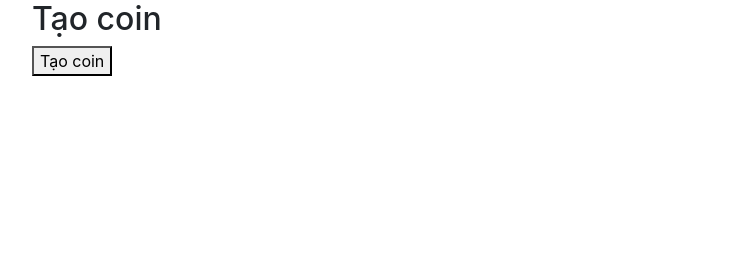
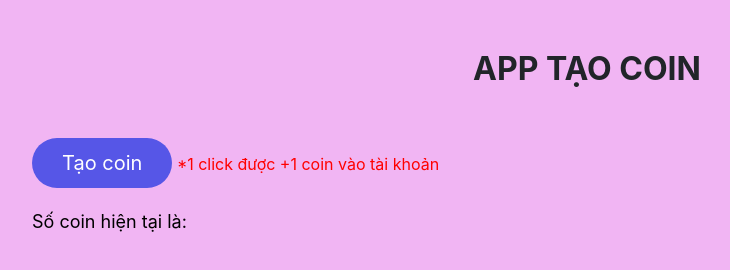
Before and after one commit to Nguyenhieploi/training-javascript2023, a plain HTML site: page Bất đồng bộ/index.html in a window 1280 px wide. Shown: the whole page, without its empty margins (53-783 px from the left). Drawn offline with nearby package versions, Linux system fonts and the light colour scheme.

Commit message:
chua xong

```diff
--- a/Bất đồng bộ/btapPromise.js
+++ b/Bất đồng bộ/btapPromise.js
@@ -4,15 +4,27 @@
     và in ra thông báo 1 cách tuần tự từng lượt cộng
 */
 function getRandomNumber(min, max) {
-    return Math.random() * (max - min) + min;
-  }
+  return Math.random() * (max - min) + min;
+}
 
-  let coin = 0
+let coin = 0;
 
-  function createCoin(amount) {
-    const randomInRange = getRandomNumber(2, 10);
+function createCoin(amount) {
+  const randomInRange = getRandomNumber(2, 10);
+  return new Promise((resolve, reject) => {
     setTimeout(() => {
-      coin += amount
-          console.log("Bạn được +",amount," coin")
-    }, randomInRange);
-  }
+      coin += amount;
+
+      console.log("Bạn được +" + amount + "coin");
+      resolve(true);
+    }, randomInRange * 1000);
+  });
+}
+
+async function thongbao(amount) {
+  console.log("Qúa trình tạo coin từ 2 - 10 giây");
+  await createCoin(amount);
+  console.log("Thành công. Tổng số coin hiện tại:" + coin);
+  document.getElementById("result").innerHTML = coin
+}
+document.getElementById('btn-add-coin').addEventListener('click', () => thongbao(1));
--- a/Bất đồng bộ/index.css
+++ b/Bất đồng bộ/index.css
@@ -0,0 +1,35 @@
+*{
+    padding: 0;
+    margin: 0;
+    box-sizing: border-box;
+}
+body{
+    background-color: rgb(241, 181, 243) !important;
+}
+.app h2{
+    text-align: center;
+    margin-top: 50px;
+    margin-bottom: 50px;
+    font-weight: 700;
+}
+#btn-add-coin{
+    background: #5656e7;
+    border: none;
+    padding: 10px 30px;
+    color: #fff;
+    font-size: 20px;
+    transition: all .5s;
+    border-radius: 30px;
+    outline: none;
+}
+#btn-add-coin:hover{
+    background-color: rgb(122, 113, 26);
+}
+span{
+    color: red;
+}
+.result{
+    margin-top: 20px;
+    color: #000;
+    font-size: 18px;
+}
--- a/Bất đồng bộ/index.html
+++ b/Bất đồng bộ/index.html
@@ -5,7 +5,7 @@
     <!-- Required meta tags -->
     <meta charset="utf-8">
     <meta name="viewport" content="width=device-width, initial-scale=1, shrink-to-fit=no">
-
+    <link rel="stylesheet" href="./index.css">
     <!-- Bootstrap CSS -->
     <link rel="stylesheet" href="https://stackpath.bootstrapcdn.com/bootstrap/4.3.1/css/bootstrap.min.css" integrity="sha384-ggOyR0iXCbMQv3Xipma34MD+dH/1fQ784/j6cY/iJTQUOhcWr7x9JvoRxT2MZw1T" crossorigin="anonymous">
   </head>
@@ -13,8 +13,14 @@
       <div class="container">
         <div class="row">
             <div class="col-lg-12">
-                <h2>Tạo coin</h2>
-                <button class="btn-add-coin" onclick="createCoin();">Tạo coin</button>
+                <div class="app">
+                  <h2>APP TẠO COIN</h2>
+                  <button id="btn-add-coin">Tạo coin</button>
+                  <span>*1 click được +1 coin vào tài khoản</span>
+                  <div class="result">
+                      <p >Số coin hiện tại là: <span id="result"></span></p>
+                  </div>
+                </div>
             </div>
         </div>
       </div>
```
